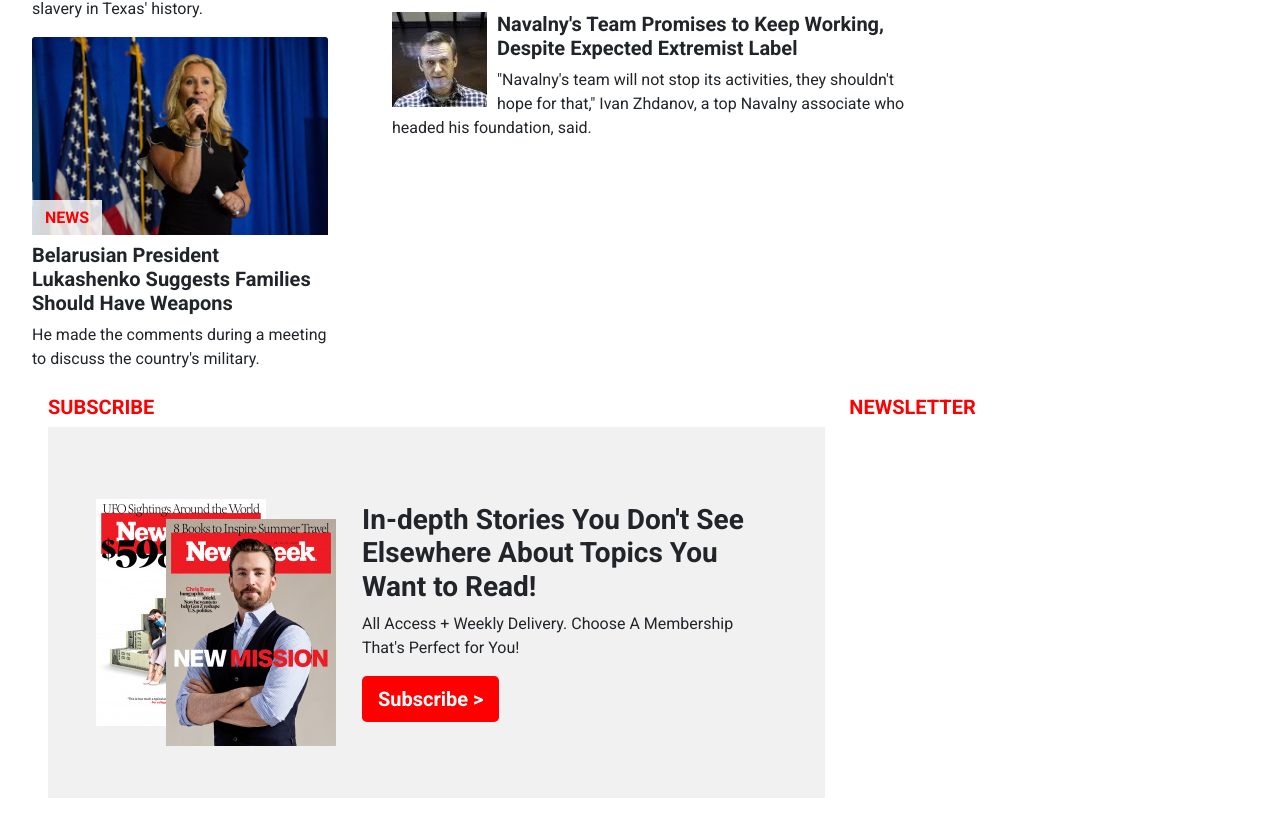
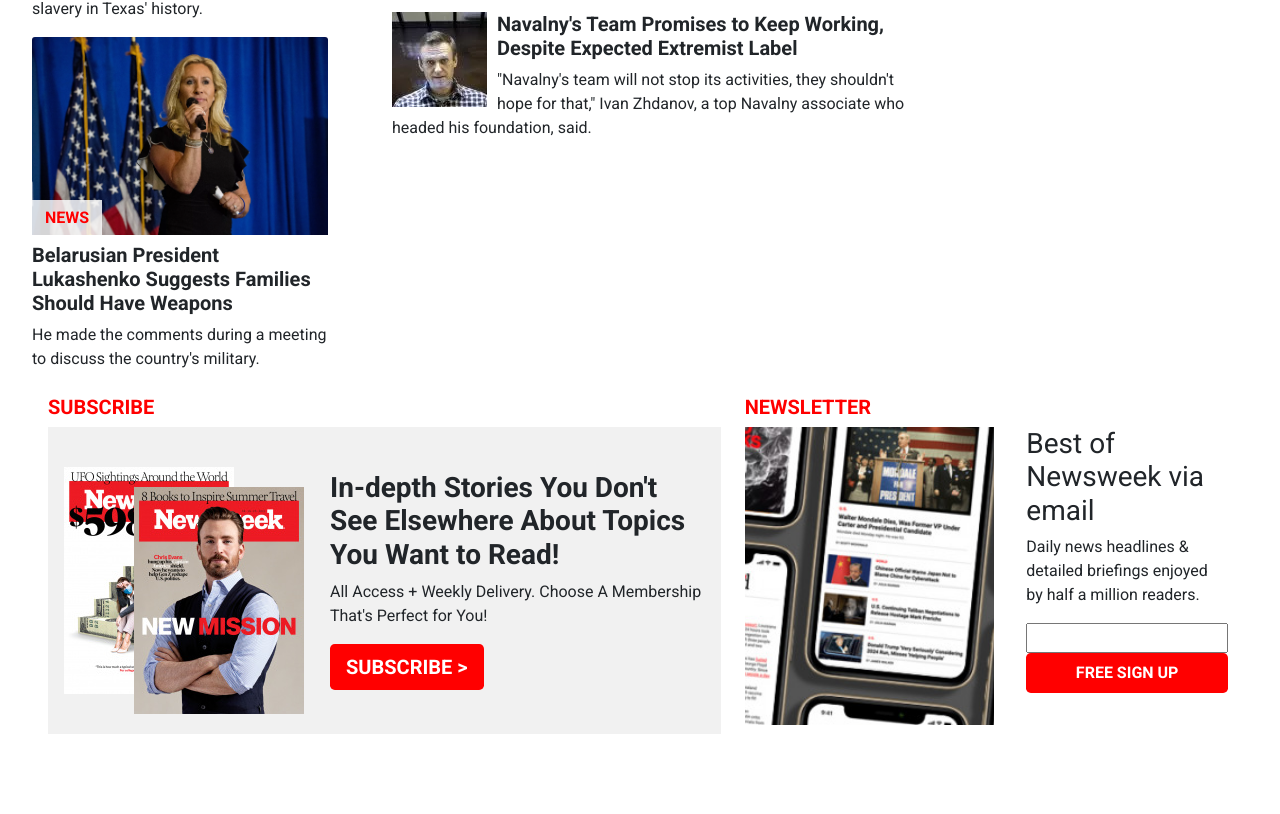
Before and after one commit to Filipa-SRocha/bootstrap-newsmagazine-clone, a plain HTML site: page index.html in a window 1280 px wide. Shown: the part 1783-2597 px from the top of the page. After the commit the page ends 2556 px from the top, so only its background shows below. Drawn offline with nearby package versions, Linux system fonts and the light colour scheme.

Commit message:
added newsletter div

```diff
--- a/index.html
+++ b/index.html
@@ -871,12 +871,12 @@
 						</div>
 					</div>
 					<div class="row my-3">
-						<div class="col-lg-8 ps-5">
+						<div class="col-lg-7 ps-5">
 							<h2 class="text-uppercase h5 fw-bold" style="color: red">
 								Subscribe
 							</h2>
 							<div
-								class="p-5 d-flex flex-column flex-md-row align-items-center"
+								class="p-3 d-flex flex-column flex-md-row align-items-center"
 								style="background-color: rgba(241, 241, 241, 0.959)"
 							>
 								<div style="position: relative" class="me-5 my-4">
@@ -895,16 +895,46 @@
 										All Access + Weekly Delivery. Choose A Membership That's
 										Perfect for You!
 									</p>
-									<button class="btn-lg red-background border-0" type="button">
+									<button
+										class="btn-lg red-background border-0 text-uppercase"
+										type="button"
+									>
 										<span class="text-white fw-bold">Subscribe ></span>
 									</button>
 								</div>
 							</div>
 						</div>
-						<div class="col-4">
+						<div class="col-lg-5">
 							<h2 class="text-uppercase h5 fw-bold" style="color: red">
 								Newsletter
 							</h2>
+							<div
+								class="
+									d-flex
+									flex-column flex-md-row
+									align-items-stretch
+									full-height
+									pb-5
+								"
+							>
+								<div id="free-mag-img"></div>
+								<div class="ms-3 px-3 d-flex flex-column">
+									<h3 class="fs-bold">Best of Newsweek via email</h3>
+									<p>
+										Daily news headlines & detailed briefings enjoyed by half a
+										million readers.
+									</p>
+									<input type="email" />
+									<button
+										class="btn-lg fs-6 p-2 red-background border-0"
+										type="button"
+									>
+										<span class="text-white fw-bold text-uppercase">
+											Free Sign Up</span
+										>
+									</button>
+								</div>
+							</div>
 						</div>
 					</div>
 				</div>
--- a/main.css
+++ b/main.css
@@ -95,6 +95,9 @@
 .full-width {
 	width: 100%;
 }
+.full-height {
+	height: 100%;
+}
 
 #second-cover {
 	position: absolute;
@@ -102,6 +105,15 @@
 	top: 20px;
 }
 
+#free-mag-img {
+	min-width: 50%;
+	width: 100%;
+	height: auto;
+	min-height: 170px;
+	align-self: stretch;
+	background: black url('./resources/free-newsletters.jpg') no-repeat scroll
+		center center/ cover;
+}
 @media (max-width: 992px) {
 	#banner-buttons {
 		width: 40% !important;
```
